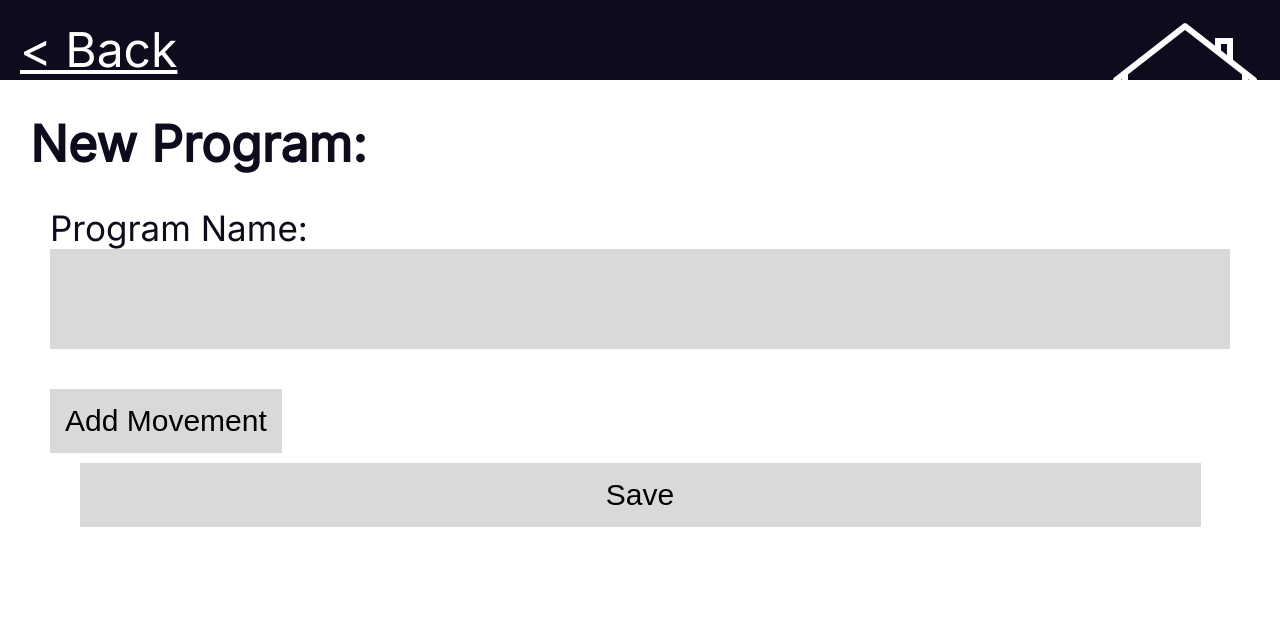
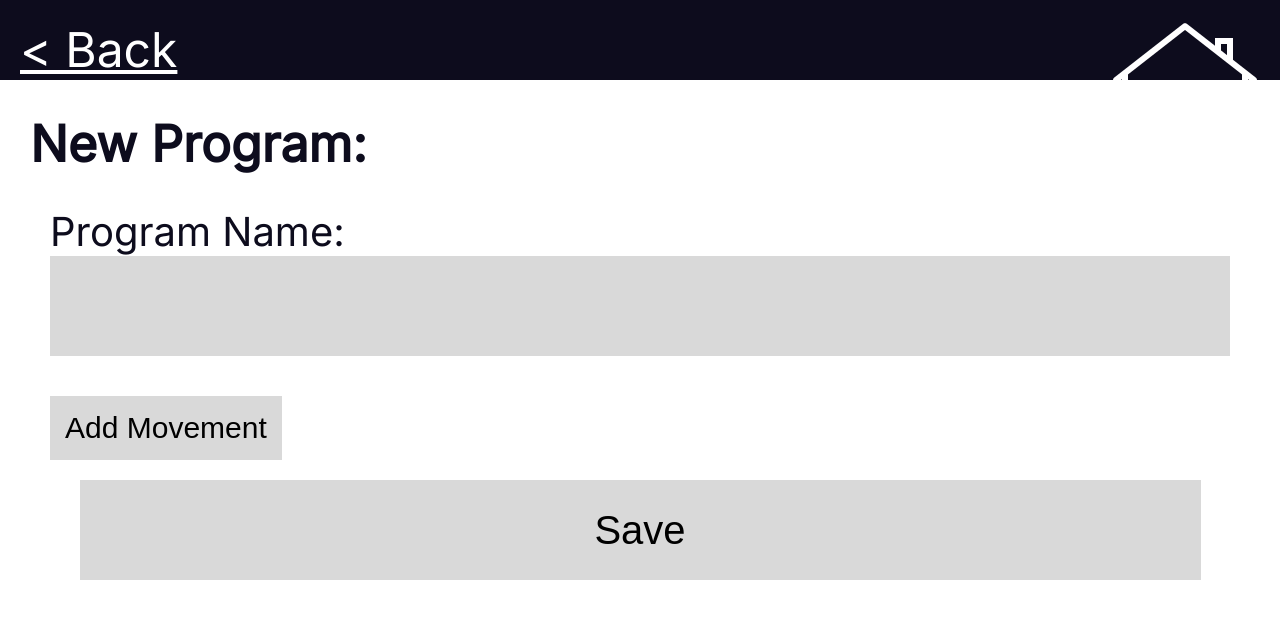
Before and after one commit to Joylana/LACRM-Project, a PHP site: page /new-program.php in a window 1280 px wide. Shown: the top 619 px of the page. Run offline with PHP 8.4, Linux system fonts and the light colour scheme.

Commit message:
program-view page design

```diff
--- a/new-program.php
+++ b/new-program.php
@@ -30,7 +30,7 @@
       <button type="button" id="addButton" class='workout-button' onclick="NewMovementRow()">Add Movement</button>
 
       <div style="text-align: center;margin-top:10px">
-        <input style="width:95%" class='workout-button' type="submit" value="Save" >
+        <input class='big-workout-button' type="submit" value="Save" >
       </div>
   </form>
 
--- a/style.css
+++ b/style.css
@@ -36,7 +36,8 @@ a{
 
 /* Workout/Program displays */
 .program-name{
-    font-size:35px ;
+    font-size:40px ;
+    text-align:left;
 }
 
 /* Workout/Program displays inputs and buttons */
@@ -51,6 +52,12 @@ a{
     width: 150px;
     height: 50px
 
+}
+
+.set-display{ /* displaying sets and reps(plain/no edit) */
+    word-spacing:50px;
+    font-size:35px;
+    margin:20px;
 }
 
 .movement-input-box{ /*select movement drop down*/
@@ -75,12 +82,24 @@ a{
     font-size: 30px;
 }
 
-.workout-button{ /*save and add movement buttons*/
+.workout-button{ /*add movement buttons*/
     background-color:D9D9D9;
     box-shadow: none;
     border:none;
     font-size: 30px;
     padding: 15px;
+}
+
+.big-workout-button{ /*save and other buttons*/
+    background-color:D9D9D9;
+    box-shadow: none;
+    border:none;
+    font-size: 40px;
+    padding: 15px;
+    width:95%;
+    text-align:center;
+    margin: 10px;
+    height: 100px;
 }
 
 .setWrapper{
```
Also changed, not shown: program-view.php (+19 -4 lines).
